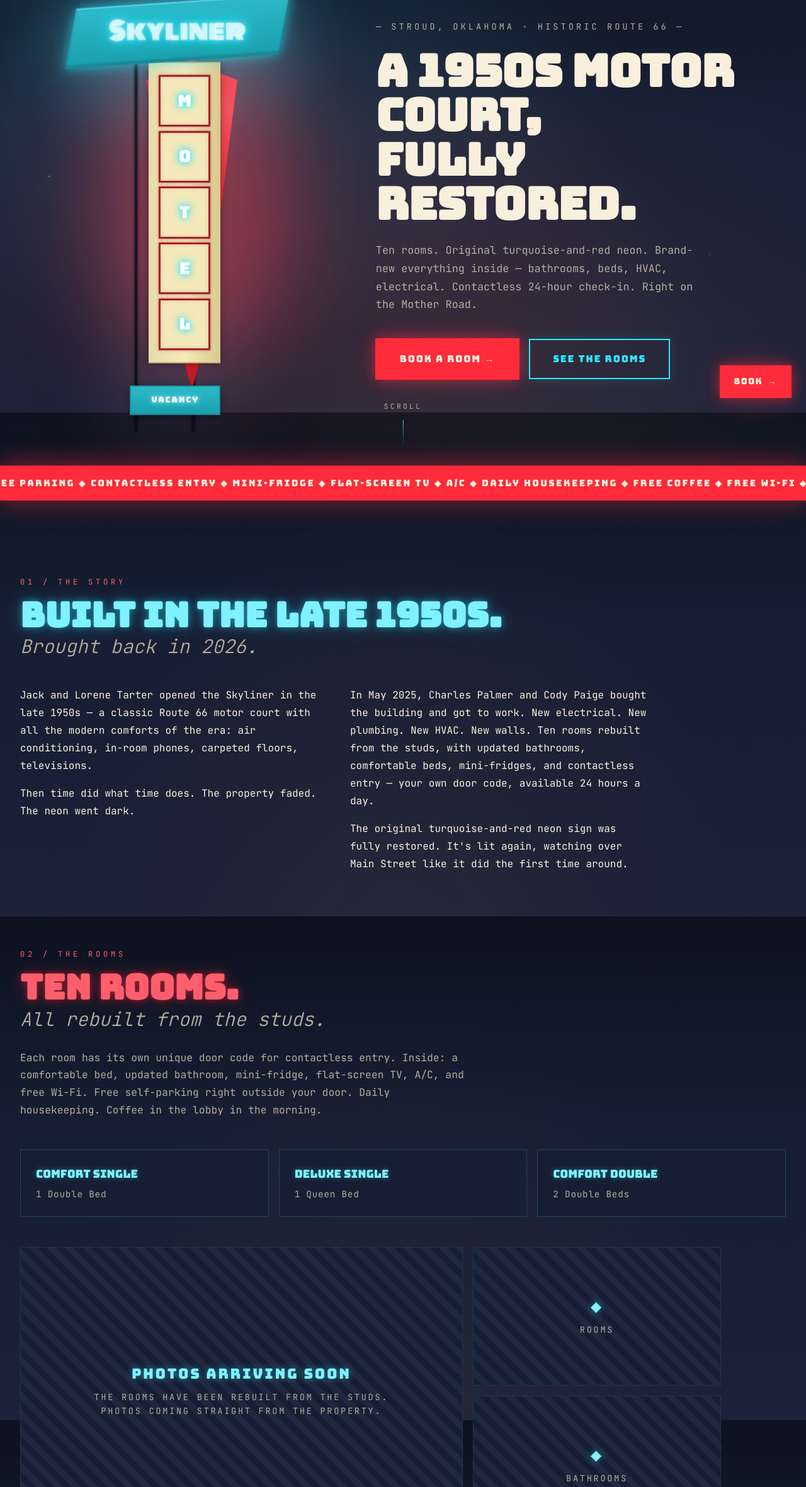
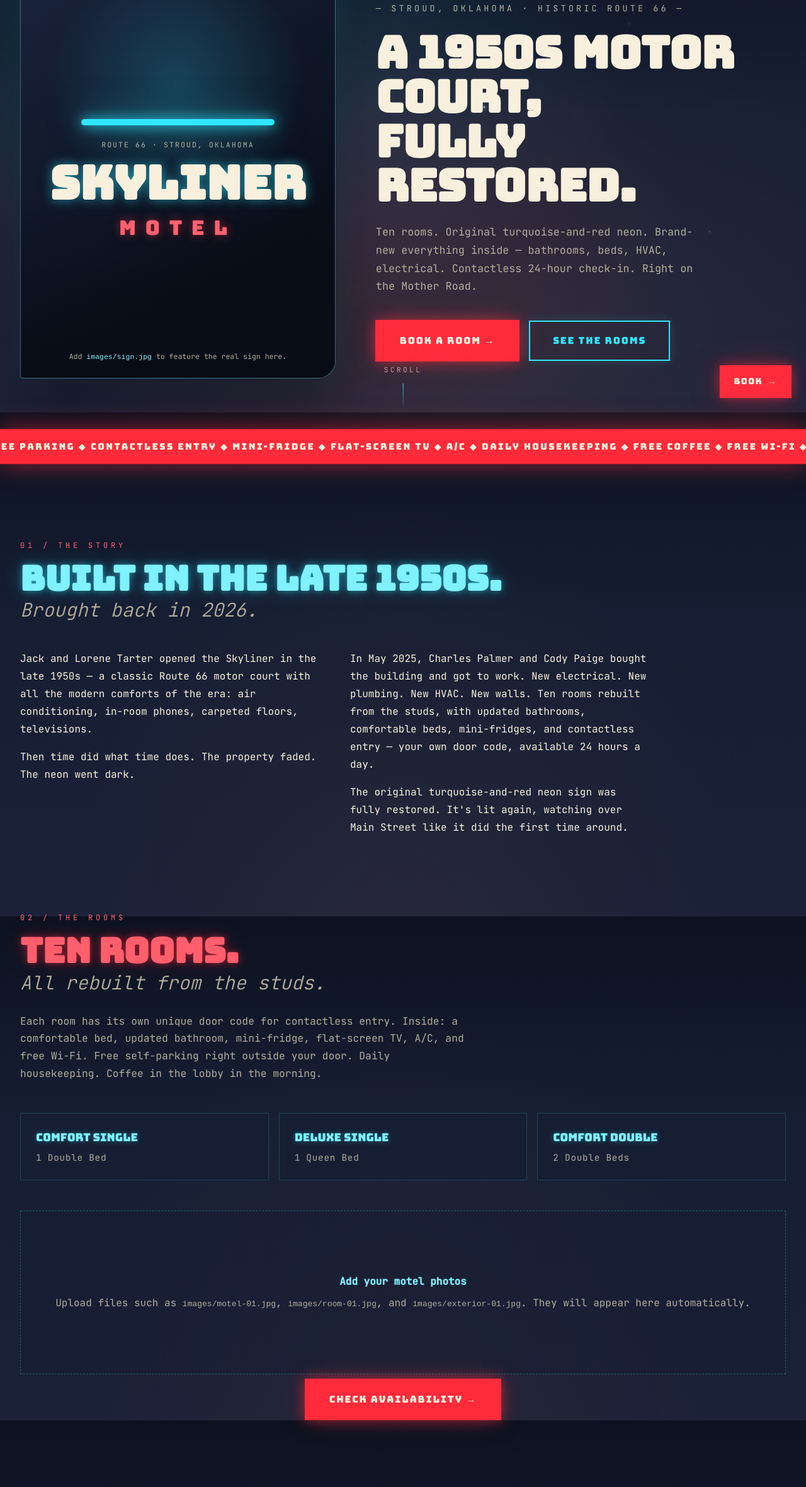
Before and after one commit to levigrammer21/Skyliner, a plain HTML site: page index.html in a window 1280 px wide. Shown: the part 145-2506 px from the top of the page at 63% size. Drawn offline with Linux system fonts and the light colour scheme.

Commit message:
Add files via upload

```diff
--- a/index.html
+++ b/index.html
@@ -56,9 +56,14 @@
         <span class="star" style="--x:60%;--y:38%;--d:3s"></span>
       </div>
 
-      <!-- THE SIGN STAGE — replaced once you tell me how to source the image -->
-      <div class="sign-stage" id="sign-stage" role="img" aria-label="Skyliner Motel neon sign">
-        <!-- populated by script.js based on what's in /img/ folder -->
+      <div class="hero-photo" id="hero-photo" aria-label="Skyliner Motel exterior photo">
+        <img id="hero-image" alt="Skyliner Motel and its restored Route 66 sign" />
+        <div class="hero-photo__fallback" id="hero-photo-fallback">
+          <span class="hero-photo__eyebrow">Route 66 · Stroud, Oklahoma</span>
+          <strong>SKYLINER</strong>
+          <span>MOTEL</span>
+          <small>Add <code>images/sign.jpg</code> to feature the real sign here.</small>
+        </div>
       </div>
 
       <div class="hero__copy">
@@ -160,29 +165,29 @@
           <span class="neon neon--turquoise-soft">Walk to everything.</span>
         </h2>
         <p class="nearby__lede">
-          Stroud's stretch of Route 66 is wall-to-wall neon thanks to the town's Neon on Main project — 45+ custom signs lighting up the corridor. The Skyliner sits in the middle of it.
+          Stay close to the places that make Stroud worth the stop—from a legendary Route 66 diner to local coffee, flowers, gifts, and hometown food.
         </p>
 
         <div class="nearby__grid">
-          <a class="nearby__card" href="https://maps.google.com/?q=114+W+Main+St,+Stroud,+OK+74079" target="_blank" rel="noopener" data-track="nearby-rockcafe">
-            <p class="nearby__distance">0.4 mi</p>
+          <a class="nearby__card" href="https://maps.google.com/?q=Rock+Cafe,+114+W+Main+St,+Stroud,+OK+74079" target="_blank" rel="noopener" data-track="nearby-rockcafe">
+            <p class="nearby__distance">Route 66 landmark</p>
             <p class="nearby__name">Rock Cafe</p>
-            <p class="nearby__desc">The 1939 Route 66 diner. Show your Skyliner receipt — 10% off.</p>
+            <p class="nearby__desc">Historic 1939 diner serving classic road-trip food on Main Street.</p>
           </a>
-          <a class="nearby__card" href="https://maps.google.com/?q=Route+66+Spirit+of+America+Museum,+Stroud+OK" target="_blank" rel="noopener" data-track="nearby-museum">
-            <p class="nearby__distance">~0.5 mi</p>
-            <p class="nearby__name">Route 66 Spirit of America Museum</p>
-            <p class="nearby__desc">Local Route 66 history and memorabilia.</p>
+          <a class="nearby__card" href="https://maps.google.com/?q=Fourth+%26+James,+723+W+4th+St,+Stroud,+OK+74079" target="_blank" rel="noopener" data-track="nearby-fourth-james">
+            <p class="nearby__distance">Local breakfast & coffee</p>
+            <p class="nearby__name">Fourth &amp; James</p>
+            <p class="nearby__desc">A nearby local stop for breakfast, lunch, coffee, and baked treats.</p>
           </a>
-          <a class="nearby__card" href="https://maps.google.com/?q=Ed+Smalley+Centennial+Park,+Stroud+OK" target="_blank" rel="noopener" data-track="nearby-park">
-            <p class="nearby__distance">0.4 mi</p>
-            <p class="nearby__name">Ed Smalley Centennial Park</p>
-            <p class="nearby__desc">Home to the Route 66 Centennial Monument.</p>
+          <a class="nearby__card" href="https://maps.google.com/?q=The+Willow+Event+Center+%26+Flower+Shop,+420+N+8th+Ave,+Stroud,+OK" target="_blank" rel="noopener" data-track="nearby-willow">
+            <p class="nearby__distance">Flowers, gifts & events</p>
+            <p class="nearby__name">The Willow</p>
+            <p class="nearby__desc">A local flower shop, gift stop, and event space in Stroud.</p>
           </a>
-          <a class="nearby__card" href="https://maps.google.com/?q=Gathering+Grounds+Coffee,+Stroud+OK" target="_blank" rel="noopener" data-track="nearby-coffee">
-            <p class="nearby__distance">0.2 mi</p>
-            <p class="nearby__name">Gathering Grounds Coffee</p>
-            <p class="nearby__desc">A walk from your door for morning coffee.</p>
+          <a class="nearby__card" href="https://maps.google.com/?q=Palmer%27s+Place,+Stroud,+OK+74079" target="_blank" rel="noopener" data-track="nearby-palmers">
+            <p class="nearby__distance">Burgers & sandwiches</p>
+            <p class="nearby__name">Palmer's Place</p>
+            <p class="nearby__desc">A hometown spot focused on burgers, fries, sandwiches, and familiar favorites.</p>
           </a>
         </div>
       </div>
@@ -199,7 +204,7 @@
         <div class="visit__grid">
           <div class="visit__card">
             <p class="visit__label">Phone</p>
-            <a class="visit__value" href="tel:+19182900637" data-track="phone">(918) 290-0637</a>
+            <a class="visit__value" href="tel:+19182901085" data-track="phone">(918) 290-1085</a>
           </div>
           <div class="visit__card">
             <p class="visit__label">Address</p>
--- a/script.js
+++ b/script.js
@@ -1,130 +1,99 @@
-/* ============================================================
-   SKYLINER MOTEL — site script
-   ============================================================ */
+/* SKYLINER MOTEL — site script */
 
-/* ============================================================
-   THE SIGN — pure CSS recreation. No image needed.
-   Letters, panels, arrow are all live HTML elements so they can
-   flicker, glow, and animate independently.
-   ============================================================ */
-function renderSign() {
-  const stage = document.getElementById('sign-stage');
-  if (!stage) return;
-  stage.innerHTML = `
-    <div class="sign__posts" aria-hidden="true"></div>
-    <div class="sign__arrow" aria-hidden="true"></div>
-    <div class="sign__panel" aria-hidden="true"></div>
-    <div class="sign__motel" aria-hidden="true">
-      <div class="sign__letter">M</div>
-      <div class="sign__letter">O</div>
-      <div class="sign__letter">T</div>
-      <div class="sign__letter">E</div>
-      <div class="sign__letter">L</div>
-    </div>
-    <div class="sign__header" aria-hidden="true">
-      <span class="sign__header-text">Skyliner</span>
-    </div>
-    <div class="sign__vacancy" aria-hidden="true">VACANCY</div>
-  `;
+const IMAGE_EXTENSIONS = ['jpg', 'jpeg', 'png', 'webp'];
+const HERO_BASENAMES = ['sign', 'skyliner-sign', 'exterior', 'motel-exterior', 'front'];
+const GALLERY_BASENAMES = [
+  'motel-01','motel-02','motel-03','motel-04','motel-05','motel-06','motel-07','motel-08','motel-09','motel-10','motel-11','motel-12',
+  'room-01','room-02','room-03','room-04','room-05','room-06',
+  'exterior-01','exterior-02','exterior-03','interior-01','interior-02','interior-03',
+  'lobby','bathroom','sign','exterior','front'
+];
+const LAYOUT_PATTERN = ['lg', 'sm', 'sm', 'wide', 'md', 'md', 'sm', 'sm', 'lg'];
+
+function imageExists(src) {
+  return new Promise((resolve) => {
+    const img = new Image();
+    img.onload = () => resolve(src);
+    img.onerror = () => resolve(null);
+    img.src = src;
+  });
 }
 
-/* ============================================================
-   ROOM GALLERY
-   ============================================================
-   When you have room photos, drop them in the repo root (or in
-   /images/ if you prefer) and list them here. The gallery
-   auto-arranges with a layout pattern that handles 1-12 photos
-   gracefully.
-   ============================================================ */
-const ROOM_IMAGES = [
-  // Add entries like:
-  // { src: 'images/room-1.jpg', alt: 'Comfort double room with two double beds' },
-  // { src: 'images/bathroom.jpg', alt: 'Updated tiled bathroom' },
-  // { src: 'images/lobby.jpg', alt: 'Lobby with Route 66 mural' },
-];
+async function findFirstImage(basenames) {
+  for (const name of basenames) {
+    for (const ext of IMAGE_EXTENSIONS) {
+      const src = `images/${name}.${ext}`;
+      if (await imageExists(src)) return src;
+    }
+  }
+  return null;
+}
 
-const LAYOUT_PATTERN = ['lg', 'sm', 'sm', 'wide', 'md', 'md', 'sm', 'sm', 'lg'];
+function friendlyCaption(src) {
+  const file = src.split('/').pop().replace(/\.[^.]+$/, '');
+  if (file.includes('room') || file.includes('interior')) return 'Inside the Skyliner Motel';
+  if (file.includes('bath')) return 'Updated motel bathroom';
+  if (file.includes('lobby')) return 'Skyliner Motel lobby';
+  if (file.includes('sign')) return 'The restored Skyliner Motel sign';
+  return 'Skyliner Motel in Stroud, Oklahoma';
+}
 
-function renderGallery() {
+async function renderHeroPhoto() {
+  const wrapper = document.getElementById('hero-photo');
+  const image = document.getElementById('hero-image');
+  if (!wrapper || !image) return;
+  const src = await findFirstImage(HERO_BASENAMES);
+  if (!src) return;
+  image.src = src;
+  wrapper.classList.add('has-image');
+}
+
+async function renderGallery() {
   const gallery = document.getElementById('gallery');
   if (!gallery) return;
 
-  if (ROOM_IMAGES.length === 0) {
-    gallery.innerHTML = `
-      <div class="gallery__item gallery__item--lg gallery__item--placeholder">
-        <div>
-          <span>Photos arriving soon</span>
-          The rooms have been rebuilt from the studs.<br/>
-          Photos coming straight from the property.
-        </div>
-      </div>
-      <div class="gallery__item gallery__item--sm gallery__item--placeholder">
-        <div><span>◆</span>Rooms</div>
-      </div>
-      <div class="gallery__item gallery__item--sm gallery__item--placeholder">
-        <div><span>◆</span>Bathrooms</div>
-      </div>
-      <div class="gallery__item gallery__item--wide gallery__item--placeholder">
-        <div><span>◆</span>The sign at dusk</div>
-      </div>
-      <div class="gallery__item gallery__item--md gallery__item--placeholder">
-        <div><span>◆</span>Lobby</div>
-      </div>
-    `;
+  const candidates = [];
+  for (const name of GALLERY_BASENAMES) {
+    for (const ext of IMAGE_EXTENSIONS) candidates.push(`images/${name}.${ext}`);
+  }
+  const results = await Promise.all(candidates.map(imageExists));
+  const seen = new Set();
+  const images = results.filter(Boolean).filter((src) => {
+    const base = src.replace(/\.[^.]+$/, '');
+    if (seen.has(base)) return false;
+    seen.add(base);
+    return true;
+  });
+
+  if (!images.length) {
+    gallery.innerHTML = `<div class="gallery__empty"><div><strong>Add your motel photos</strong>Upload files such as <code>images/motel-01.jpg</code>, <code>images/room-01.jpg</code>, and <code>images/exterior-01.jpg</code>. They will appear here automatically.</div></div>`;
     return;
   }
 
-  gallery.innerHTML = ROOM_IMAGES.map((img, i) => {
+  gallery.innerHTML = images.map((src, i) => {
     const size = LAYOUT_PATTERN[i % LAYOUT_PATTERN.length];
-    return `
-      <figure class="gallery__item gallery__item--${size}">
-        <img src="${img.src}" alt="${img.alt || 'Skyliner Motel room'}" loading="lazy" />
-      </figure>
-    `;
+    const caption = friendlyCaption(src);
+    return `<figure class="gallery__item gallery__item--${size}"><img src="${src}" alt="${caption}" loading="lazy"><figcaption>${caption}</figcaption></figure>`;
   }).join('');
 }
 
-/* ============================================================
-   YEAR STAMP
-   ============================================================ */
 function setYear() {
   const el = document.getElementById('year');
   if (el) el.textContent = new Date().getFullYear();
 }
 
-/* ============================================================
-   ANALYTICS HOOKS
-   ============================================================
-   Every CTA has data-track="..." attached. Once you wire up
-   analytics (see README), uncomment the relevant block.
-   ============================================================ */
 function attachTrackers() {
   document.querySelectorAll('[data-track]').forEach((el) => {
     el.addEventListener('click', () => {
-      const event = el.getAttribute('data-track');
-
-      // Plausible:
-      // if (window.plausible) window.plausible(event);
-
-      // GA4:
-      // if (window.gtag) window.gtag('event', event, {
-      //   event_category: 'cta',
-      //   event_label: el.textContent.trim()
-      // });
-
-      if (window.location.hostname === 'localhost' || window.location.hostname === '127.0.0.1') {
-        console.log('[track]', event);
+      if (['localhost', '127.0.0.1'].includes(window.location.hostname)) {
+        console.log('[track]', el.getAttribute('data-track'));
       }
     });
   });
 }
 
-/* ============================================================
-   SCROLL REVEALS
-   ============================================================ */
 function attachReveals() {
-  if (!('IntersectionObserver' in window)) return;
-
+  if (!('IntersectionObserver' in window) || window.matchMedia('(prefers-reduced-motion: reduce)').matches) return;
   const observer = new IntersectionObserver((entries) => {
     entries.forEach((entry) => {
       if (entry.isIntersecting) {
@@ -134,17 +103,16 @@
       }
     });
   }, { threshold: 0.1, rootMargin: '0px 0px -80px 0px' });
-
   document.querySelectorAll('.story, .rooms, .nearby, .visit').forEach((section) => {
     section.style.opacity = '0';
     section.style.transform = 'translateY(30px)';
-    section.style.transition = 'opacity 0.8s cubic-bezier(.16,1,.3,1), transform 0.8s cubic-bezier(.16,1,.3,1)';
+    section.style.transition = 'opacity .8s cubic-bezier(.16,1,.3,1), transform .8s cubic-bezier(.16,1,.3,1)';
     observer.observe(section);
   });
 }
 
 document.addEventListener('DOMContentLoaded', () => {
-  renderSign();
+  renderHeroPhoto();
   renderGallery();
   setYear();
   attachTrackers();
--- a/style.css
+++ b/style.css
@@ -1118,3 +1118,116 @@
   }
   .marquee__track { animation: none; }
 }
+
+
+/* ============================================================
+   REAL PHOTO HERO — replaces the CSS-drawn sign
+   ============================================================ */
+.hero-photo {
+  position: relative;
+  width: 100%;
+  max-width: 520px;
+  aspect-ratio: 4 / 5;
+  margin: 0 auto;
+  overflow: hidden;
+  border: 1px solid rgba(127, 241, 255, 0.38);
+  border-radius: 28px 4px 28px 4px;
+  background:
+    radial-gradient(circle at 50% 25%, rgba(46,230,255,.2), transparent 38%),
+    linear-gradient(145deg, #17213a, #080d18 72%);
+  box-shadow: 0 30px 80px rgba(0,0,0,.45), 0 0 50px rgba(46,230,255,.12);
+  animation: sign-rise 1.1s cubic-bezier(.16,1,.3,1) .15s both;
+}
+.hero-photo::after {
+  content: '';
+  position: absolute;
+  inset: 0;
+  pointer-events: none;
+  background: linear-gradient(to top, rgba(5,8,16,.5), transparent 45%);
+}
+.hero-photo img {
+  width: 100%;
+  height: 100%;
+  object-fit: cover;
+  display: none;
+}
+.hero-photo.has-image img { display: block; }
+.hero-photo.has-image .hero-photo__fallback { display: none; }
+.hero-photo__fallback {
+  position: absolute;
+  inset: 0;
+  z-index: 1;
+  display: flex;
+  flex-direction: column;
+  justify-content: center;
+  align-items: center;
+  padding: 36px;
+  text-align: center;
+}
+.hero-photo__fallback::before {
+  content: '';
+  width: 72%;
+  height: 10px;
+  margin-bottom: 22px;
+  border-radius: 999px;
+  background: var(--turquoise);
+  box-shadow: 0 0 20px var(--turquoise), 0 0 55px var(--turquoise-glow);
+}
+.hero-photo__eyebrow {
+  margin-bottom: 18px;
+  color: var(--bone-dim);
+  font-size: .72rem;
+  letter-spacing: .18em;
+  text-transform: uppercase;
+}
+.hero-photo__fallback strong {
+  font-family: var(--font-display);
+  font-size: clamp(2.2rem, 7vw, 4.6rem);
+  line-height: .9;
+  color: var(--bone);
+  text-shadow: 0 0 18px var(--turquoise-glow);
+}
+.hero-photo__fallback > span:not(.hero-photo__eyebrow) {
+  margin-top: 12px;
+  font-family: var(--font-display);
+  font-size: clamp(1.15rem, 3vw, 2rem);
+  letter-spacing: .45em;
+  color: var(--red-2);
+  text-shadow: 0 0 16px var(--red-glow);
+}
+.hero-photo__fallback small {
+  position: absolute;
+  left: 24px;
+  right: 24px;
+  bottom: 24px;
+  color: var(--bone-dim);
+  font-size: .72rem;
+}
+.hero-photo__fallback code { color: var(--turquoise-2); }
+
+.gallery__item figcaption {
+  position: absolute;
+  left: 0; right: 0; bottom: 0;
+  z-index: 2;
+  padding: 42px 16px 14px;
+  background: linear-gradient(transparent, rgba(4,7,14,.86));
+  color: var(--bone);
+  font-size: .78rem;
+  letter-spacing: .04em;
+}
+.gallery__empty {
+  grid-column: 1 / -1;
+  min-height: 260px;
+  display: grid;
+  place-items: center;
+  text-align: center;
+  padding: 32px;
+  border: 1px dashed rgba(46,230,255,.35);
+  background: rgba(22,30,51,.55);
+  color: var(--bone-dim);
+}
+.gallery__empty strong { display:block; color:var(--turquoise-2); margin-bottom:8px; }
+
+@media (max-width: 900px) {
+  .hero-photo { max-width: 460px; aspect-ratio: 5 / 4; }
+}
```
Also changed, not shown: IMAGE-NAMES.txt (added).
